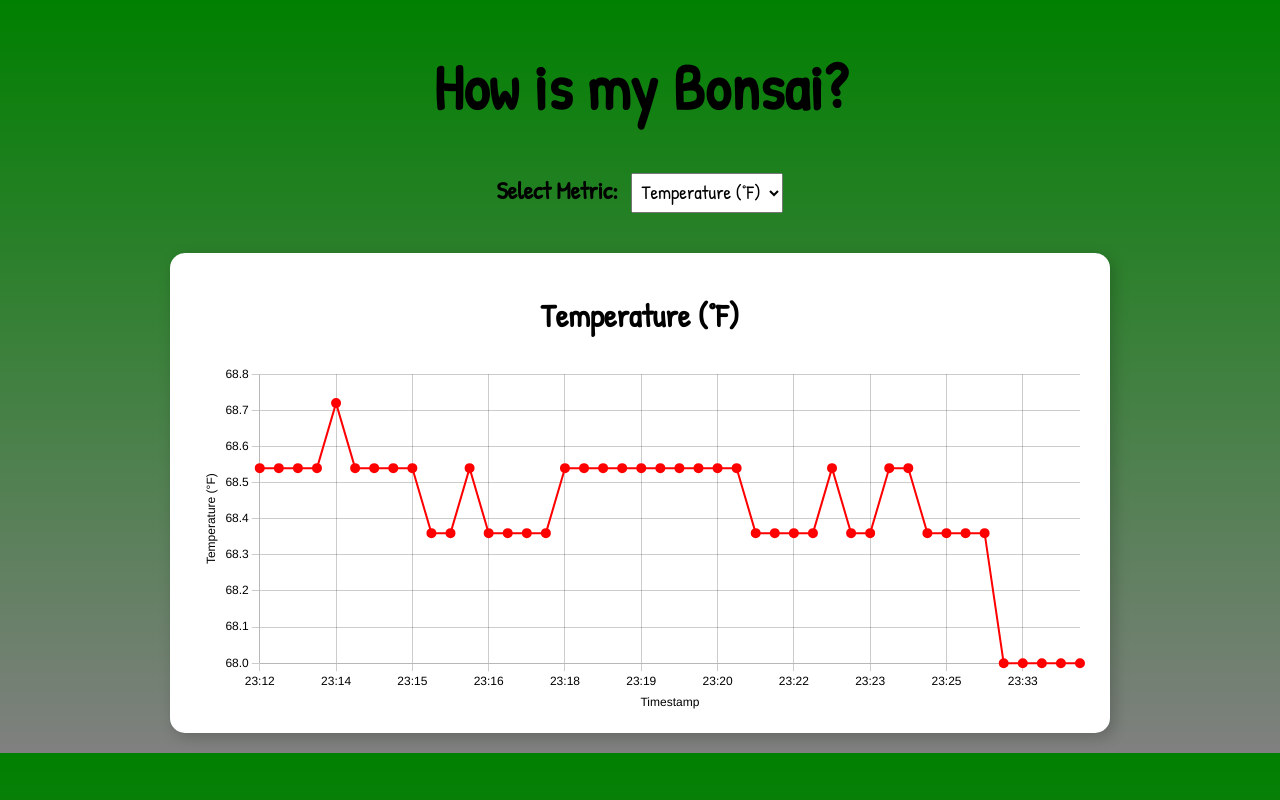
After one commit to Shadowkj1/MamasGarden, a Flask app: page /plant in a window 1280 px wide. The commit adds this page. Run offline with Flask 3, Linux system fonts and the light colour scheme.

Commit message:
poopy bear

```diff
--- a/app.py
+++ b/app.py
@@ -1,5 +1,6 @@
-from flask import Flask, render_template, send_from_directory, jsonify
+from flask import Flask, render_template, request, send_from_directory, jsonify
 from pymongo import MongoClient
+import json
 import os
 from config import MONGO_URI as mongo_uri
 
@@ -8,7 +9,7 @@ app = Flask(__name__)
 # Load MongoDB URI
 print("🔗 Connecting to MongoDB at:", mongo_uri)
 
-# Test connection using MongoClient (instead of Flask-PyMongo)
+# Test connection using MongoClient
 try:
     client = MongoClient(mongo_uri)
     db = client["PlantDoctorDB"]
@@ -21,25 +22,45 @@ except Exception as e:
 # Collections
 plants_collection = db.plants
 
+# Serve fonts
 @app.route('/static/fonts/<path:filename>')
 def serve_fonts(filename):
     return send_from_directory('static/fonts', filename)
 
+# Home page
 @app.route('/')
 def home():
     return render_template('main.html')
 
+# Dashboard with latest sensor data
 @app.route('/dashboard')
 def dashboard():
-    """Displays the latest sensor data"""
     latest_data = plants_collection.find().sort("timestamp", -1).limit(10)  # Get latest 10 readings
     return render_template('dashboard.html', plants=latest_data)
 
+# Plant details page
+@app.route('/plant')
+def plant():
+    plant_id = request.args.get('plant')  # Get plant ID from URL
+    return render_template('plant.html', plant_id=plant_id)
+
+# API to return latest plant sensor data from MongoDB
 @app.route('/get_plants', methods=['GET'])
 def get_plants():
-    """API to return latest plant sensor data"""
     plants = list(plants_collection.find({}, {"_id": 0}).sort("timestamp", -1).limit(10))
     return jsonify(plants)
 
+# ✅ ADDING THE JSON FILE API BELOW
+@app.route('/api/plant-logs')
+def get_plant_logs():
+    """API to serve JSON data from local file (hardware/PlantLogs/2025-02-08.json)"""
+    log_file = os.path.join("hardware", "PlantLogs", "2025-02-08.json")
+    try:
+        with open(log_file, "r") as file:
+            data = json.load(file)
+        return jsonify(data)
+    except Exception as e:
+        return jsonify({"error": str(e)}), 500
+
 if __name__ == '__main__':
     app.run(debug=True)
--- /dev/null
+++ b/static/plant_graphs.js
@@ -0,0 +1,117 @@
+let chartInstance;  // Store the chart instance globally
+
+fetch("/api/plant-logs")
+    .then(response => response.json())
+    .then(data => {
+        console.log("Fetched JSON Data:", data);
+
+        if (!Array.isArray(data) || data.length === 0) {
+            console.error("Invalid or empty JSON format");
+            return;
+        }
+
+        // Extract timestamps and convert "2025/02/08 - 23:12:50" → "23:12"
+        const timestamps = data.map(entry => {
+            let time = entry.timestamp.split(" - ")[1]; // Extract time part "23:12:50"
+            return time.substring(0, 5); // Keep only "HH:MM"
+        });
+
+        // Define datasets with labels and colors
+        const datasetMap = {
+            "temperatureF": { label: "Temperature (°F)", data: data.map(entry => parseFloat(entry.temperatureF)), color: "red" },
+            "humidity": { label: "Humidity (%)", data: data.map(entry => parseFloat(entry.humidity)), color: "blue" },
+            "light": { label: "Light Level", data: data.map(entry => parseFloat(entry.light)), color: "yellow" },
+            "moisture": { label: "Moisture Level", data: data.map(entry => parseFloat(entry.moisture)), color: "green" },
+            "waterLevel": { label: "Water Level", data: data.map(entry => parseFloat(entry.waterLevel)), color: "cyan" }
+        };
+
+        // Initialize first chart (Temperature by default)
+        updateChart("temperatureF");
+
+        // Listen for dropdown change
+        document.getElementById("graphType").addEventListener("change", function() {
+            updateChart(this.value);
+        });
+
+        function updateChart(metric) {
+            const ctx = document.getElementById("dataChart").getContext("2d");
+            const selectedDataset = datasetMap[metric];
+
+            // Update chart title
+            document.getElementById("chartTitle").innerText = selectedDataset.label;
+
+            // Destroy existing chart if it exists
+            if (chartInstance) {
+                chartInstance.destroy();
+            }
+
+            // Create a new chart
+            chartInstance = new Chart(ctx, {
+                type: "line",
+                data: {
+                    labels: timestamps,
+                    datasets: [{
+                        label: selectedDataset.label,
+                        data: selectedDataset.data,
+                        borderColor: selectedDataset.color,
+                        borderWidth: 2,
+                        fill: false,
+                        pointBackgroundColor: selectedDataset.color,
+                        pointBorderColor: selectedDataset.color,
+                        pointRadius: 4,
+                        pointHoverRadius: 6
+                    }]
+                },
+                options: {
+                    responsive: true,
+                    maintainAspectRatio: false,
+                    layout: {
+                        padding: {
+                            left: 10, right: 10, top: 5, bottom: 0 // Reduce top padding
+                        }
+                    },
+                    plugins: {
+                        legend: {
+                            display: false,
+                            position: "top", // Moves legend to the top
+                            align: "end", // Moves legend to the top-right corner
+                            labels: {
+                                color: "black", // Makes legend text black
+                                font: {
+                                    size: 14
+                                }
+                            }
+                        }
+                    },
+                    scales: {
+                        x: {
+                            title: {
+                                display: true,
+                                text: "Timestamp",
+                                color: "black"
+                            },
+                            ticks: {
+                                color: "black",
+                                maxRotation: 0, // Prevents excessive tilting
+                                autoSkip: true, // Prevents overcrowding
+                                maxTicksLimit: 12 // Controls number of x-axis labels shown
+                            },
+                            grid: { color: "rgba(0,0,0,0.2)" }
+                        },
+                        y: {
+                            title: {
+                                display: true,
+                                text: selectedDataset.label,
+                                color: "black"
+                            },
+                            ticks: {
+                                color: "black"
+                            },
+                            grid: { color: "rgba(0,0,0,0.2)" }
+                        }
+                    }
+                }
+            });
+        }
+    })
+    .catch(error => console.error("Error fetching plant logs:", error));
--- /dev/null
+++ b/static/script.js
@@ -0,0 +1,3 @@
+function openPlantPage(plantId) {
+    window.location.href = `/plant?plant=${plantId}`;
+}
--- /dev/null
+++ b/static/water.css
@@ -0,0 +1,55 @@
+/* General Page Styling */
+body {
+    font-family: 'Patrick Hand', cursive;
+    text-align: center;
+    margin: 20px;
+    background: linear-gradient(to bottom, green, grey);
+    color: black;
+}
+
+/* Dropdown Styling */
+label {
+    font-size: 1.5rem;
+    font-weight: bold;
+    margin-right: 10px;
+}
+
+select {
+    font-family: 'Patrick Hand', cursive;
+    font-size: 1.2rem;
+    padding: 5px;
+    margin-bottom: 20px;
+}
+
+.chart-container {
+    width: 85%;
+    max-width: 900px;
+    margin: 20px auto; /* Reduce margin to bring it higher */
+    background: white;
+    padding: 15px 20px; /* Reduce padding */
+    border-radius: 15px;
+    box-shadow: 4px 4px 15px rgba(0, 0, 0, 0.2);
+    height: 450px; /* Ensure proper height */
+    display: flex;
+    flex-direction: column;
+    justify-content: flex-start; /* Move content higher */
+}
+
+canvas {
+    width: 100% !important;
+    height: 350px !important; /* Reduce height slightly */
+    max-height: 350px;
+}
+
+/* Adjust Legend */
+.chart-container .chartjs-legend {
+    text-align: right !important;
+}
+
+/* Title Styling */
+h2 {
+    font-family: 'Patrick Hand', cursive;
+    font-size: 2rem;
+    font-weight: bold;
+    color: black;
+}
--- /dev/null
+++ b/templates/plant.html
@@ -0,0 +1,34 @@
+<!DOCTYPE html>
+<html lang="en">
+<head>
+    <meta charset="UTF-8">
+    <meta name="viewport" content="width=device-width, initial-scale=1.0">
+    <link href="https://fonts.googleapis.com/css2?family=Patrick+Hand&display=swap" rel="stylesheet">
+    <title>Plant Data Visualization</title>
+    <link rel="stylesheet" href="{{ url_for('static', filename='water.css') }}">
+    <script src="https://cdn.jsdelivr.net/npm/chart.js"></script>
+</head>
+<body>
+
+    <h1 style="color: black; font-size: 4rem; text-align: center;">How is my Bonsai?</h1>
+
+    <!-- Dropdown to Select Graph Type -->
+    <label for="graphType">Select Metric:</label>
+    <select id="graphType">
+        <option value="temperatureF">Temperature (°F)</option>
+        <option value="humidity">Humidity (%)</option>
+        <option value="light">Light Level</option>
+        <option value="moisture">Moisture Level</option>
+        <option value="waterLevel">Water Level</option>
+    </select>
+
+    <!-- Single Chart Container -->
+    <div class="chart-container">
+        <h2 id="chartTitle">Temperature (°F)</h2>
+        <canvas id="dataChart"></canvas>
+    </div>
+
+    <script src="{{ url_for('static', filename='plant_graphs.js') }}"></script>
+
+</body>
+</html>
```
Also changed, not shown: static/plants.json (added, +22 -0 lines), static/server.js (deleted, +0 -37 lines), static/style.css (+5 -30 lines), templates/dashboard.html (+15 -14 lines), templates/script.js (deleted, +0 -44 lines), static/images/bonsai.jpg (added).
